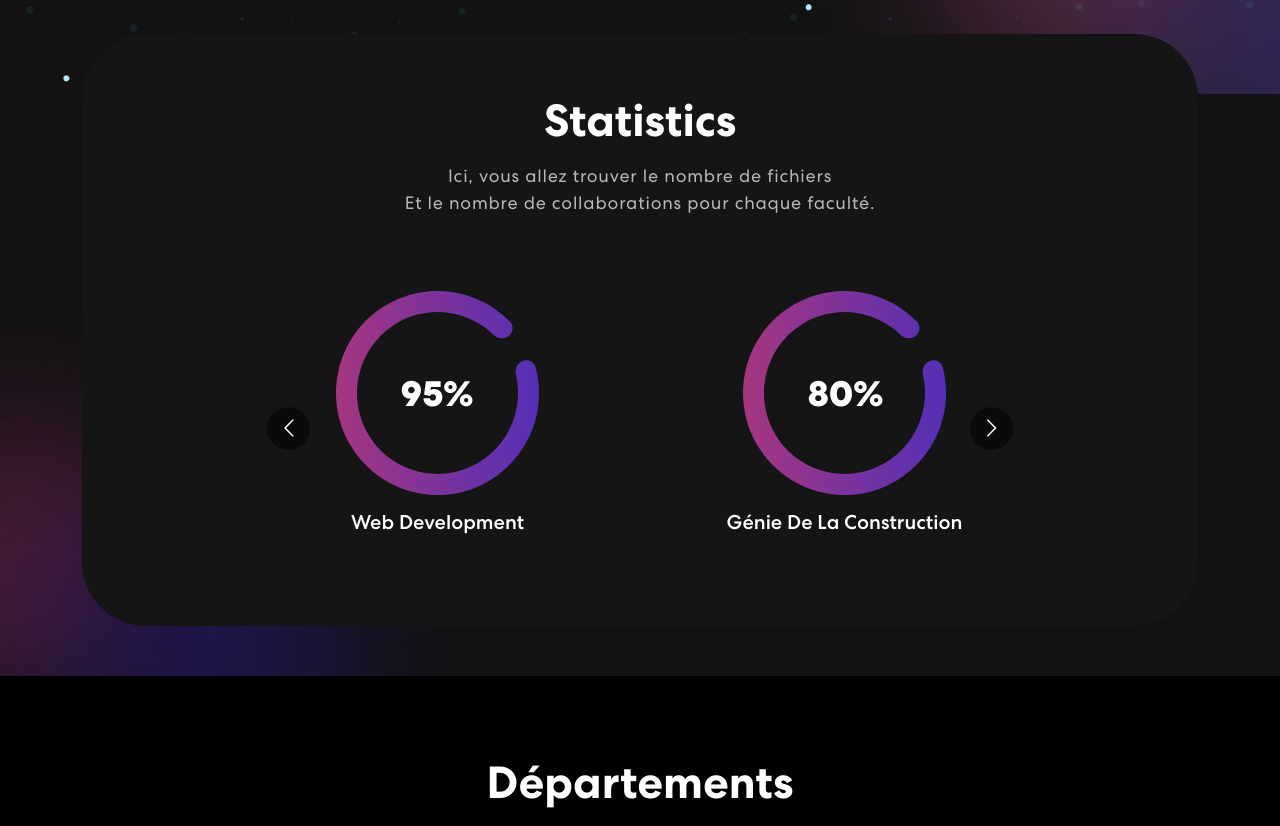
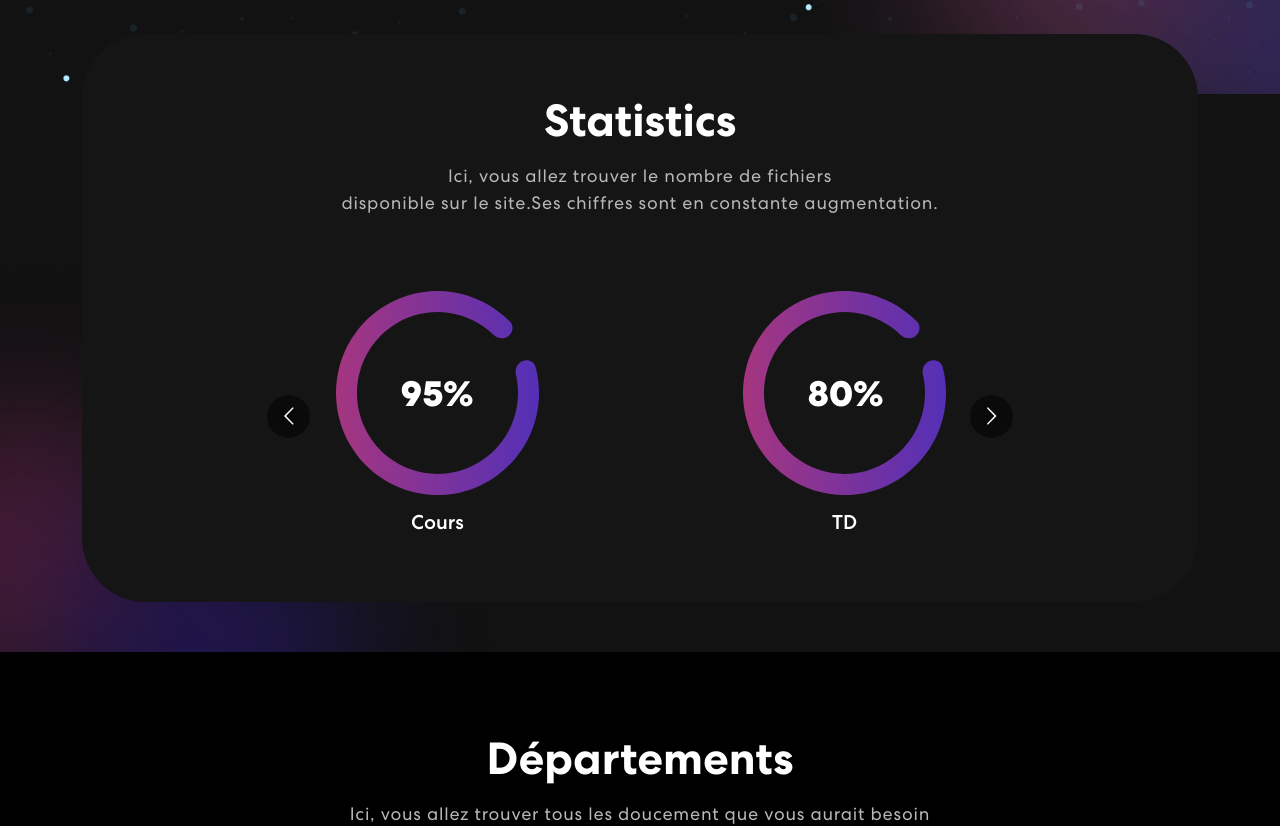
Before and after one commit to HERGOL/HergoFac, a React (Create React App) app: page / in a window 1280 px wide. Shown: the part 735-1561 px from the top of the page. Built offline with nearby package versions, Linux system fonts and the light colour scheme; no server answers.

Commit message:
modif
modif

```diff
--- a/package.json
+++ b/package.json
@@ -24,6 +24,7 @@
     "react-router-dom": "^6.3.0",
     "react-router-hash-link": "^2.4.3",
     "react-scripts": "5.0.1",
+    "victory": "^36.6.8",
     "web-vitals": "^2.1.4"
   },
   "scripts": {
--- a/src/App.css
+++ b/src/App.css
@@ -419,6 +419,7 @@ nav.navbar .navbar-toggler[aria-expanded="true"] .navbar-toggler-icon {
   border-radius: 30px;
   overflow: hidden;
   margin-bottom: 24px;
+  cursor: pointer;
 }
 .proj-imgbx::before {
   content: "";
--- a/src/App.js
+++ b/src/App.js
@@ -8,6 +8,7 @@ import { Projects } from "./components/Projects";
 import { Contact } from "./components/Contact";
 import { Footer } from "./components/Footer";
 
+
 function App() {
   return (
     <div className="App">
@@ -17,6 +18,7 @@ function App() {
       <Projects />
       <Contact />
       <Footer />
+
     </div>
   );
 }
--- a/src/components/Projects.js
+++ b/src/components/Projects.js
@@ -27,45 +27,53 @@ import Economiques from "../assets/img/Economiques.png";
 import colorSharp2 from "../assets/img/color-sharp2.png";
 import 'animate.css';
 import TrackVisibility from 'react-on-screen';
-import { useHistory } from 'react-router-dom';
+
 
 export const Projects = () => {
+
 
   const Tamda = [
     {
       title: "Architecture",
       description: "Design & Development",
       imgUrl: architecture,
+      url: "DpArch" ,
     },
     {
       title: "Biologie",
       description: "Design & Development",
       imgUrl: biologie,
+      url: "DpBio",
     },
     {
       title: "Sciences et Technologie",
       description: "Faculté des Sciences",
       imgUrl: st,
+      url: "DpSt" ,
     },
     {
       title: "Geologie",
       description: "Design & Development",
       imgUrl: geologie,
+      url: "DpGeo",
     },
     {
       title: "Sciences Humaines",
       description: "Design & Development",
       imgUrl: SciencesHumaines,
+      url: "DpSH" ,
     },
     {
       title: "Télécommunication",
       description: "Design & Development",
       imgUrl: Télécommunication,
+      url: "Dpt" ,
     },
     {
       title: "Business Startup",
       description: "Design & Development",
       imgUrl: geologie,
+      url: "DpSH" ,
     },
   ];
   const bastos = [
@@ -177,12 +185,8 @@ export const Projects = () => {
                         {
                           Tamda.map((project, index) => {
                             return (
-                              <ProjectCard
-                                key={index}
-                                {...project}
-                                />
-                            )
-                          })
+                              <ProjectCard  key={index}{...project}/>
+                          )})
                         }
                       </Row>
                     </Tab.Pane>
--- a/src/components/Skills.js
+++ b/src/components/Skills.js
@@ -35,23 +35,23 @@ export const Skills = () => {
                 <div className="col-12">
                     <div className="skill-bx wow zoomIn">
                         <h2>Statistics</h2>
-                        <p>Ici, vous allez trouver le nombre de fichiers<br></br>Et le nombre de collaborations pour chaque faculté.</p>
+                        <p>Ici, vous allez trouver le nombre de fichiers<br></br>disponible sur le site.Ses chiffres sont en constante augmentation.</p>
                         <Carousel responsive={responsive} infinite={true} className="owl-carousel owl-theme skill-slider">
                             <div className="item">
                                 <img src={meter1} alt="Image" />
-                                <h5>Web Development</h5>
+                                <h5>Cours</h5>
                             </div>
                             <div className="item">
                                 <img src={meter2} alt="Image" />
-                                <h5>Génie De La Construction</h5>
+                                <h5>TD</h5>
                             </div>
                             <div className="item">
                                 <img src={meter3} alt="Image" />
-                                <h5>Génie Electrique et Informatique</h5>
+                                <h5>Examens</h5>
                             </div>
                             <div className="item">
                                 <img src={meter1} alt="Image" />
-                                <h5>Sciences Biologiques et Sciences Agronomiques</h5>
+                                <h5>Résumés</h5>
                             </div>
                         </Carousel>
                     </div>
```
Also changed, not shown: src/Pages/DpSt.js (deleted, +0 -20 lines), src/Pages/DpSt.jsx (added, +20 -0 lines), src/components/ProjectCard.js (line endings or trailing spaces), 1 other file (tests, documents, lock files or other folders).
